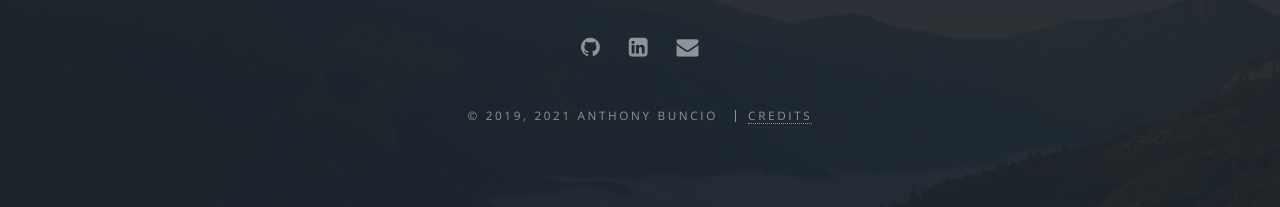
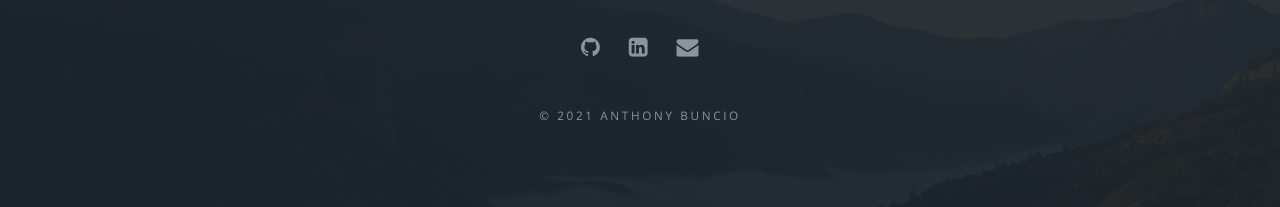
Before and after one commit to AnthonyBuncio/portfolio, a Jekyll site: the page built from index.md, in a window 1280 px wide and 900 px high, scrolled down 1362 px. Shown: the part 690-897 px from the top of the window. Built offline with Jekyll 4.4.1, drawn with Linux system fonts in a browser that asks for light colours; part of the change alters nothing that is shown.

```diff
--- a/_config.yml
+++ b/_config.yml
@@ -1,5 +1,4 @@
 # Welcome to Jekyll!
-
 
 # In addition to these settings, there is a file _data/tokens-template.yml
 # that you'll want to customize for your site. It's named 'tokens' because
@@ -16,13 +15,15 @@ description: Full-Stack Web Developer
 owner:
   name: Anthony Buncio # or company name
   url: "http://anthonybuncio.com" # your URL
-first_published: 2019 # if migrating another site, the year of your first publish
-                      # Must be a 4-digit integer year (math is used on it)
+first_published:
+  2021 # if migrating another site, the year of your first publish
+  # Must be a 4-digit integer year (math is used on it)
 url: "http://anthonybuncio.com" # the base hostname & protocol for this site
-baseurl: "" # the subpath of your site, e.g. /blog
-            # Note you'll have to move your robots.txt to the root if you want it used.
-            # And list multiple sitemaps if there are other subdirectories you want indexed
-            # besides this blog.
+baseurl:
+  "" # the subpath of your site, e.g. /blog
+  # Note you'll have to move your robots.txt to the root if you want it used.
+  # And list multiple sitemaps if there are other subdirectories you want indexed
+  # besides this blog.
 lang: en-us # used in HTML lang attributes
 
 # on landing page
@@ -108,8 +109,8 @@ permalink: /:categories/:title.html
 markdown: kramdown
 #sass:
 #  style: compressed
-exclude: ['site.bat','compose.rb','README.md']
-include: ['_pages','.htaccess']
+exclude: ["site.bat", "compose.rb", "README.md"]
+include: ["_pages", ".htaccess"]
 defaults:
   - scope:
       path: _pages
--- a/_includes/footer.html
+++ b/_includes/footer.html
@@ -1,33 +1,35 @@
 <!-- Footer -->
 <footer id="footer">
-  <ul class="icons">{%
-  for socloc in site.social %}{%
-    if socloc[1] %}{%
-      if socloc[0] == 'email' %}
-    <li><a target="_blank" href="{%
+  <ul class="icons">
+    {% for socloc in site.social %}{% if socloc[1] %}{% if socloc[0] == 'email'
+    %}
+    <li>
+      <a
+        target="_blank"
+        href="{%
         if socloc[1] contains '@' %}mailto:{{ socloc[1] }}{%
         else %}{{ socloc[1] }}{%
-        endif %}" class="icon fa-envelope"
-           ><span class="label">E-mail</span></a></li>{%
-      else %}
-    <li><a target="_blank" href="{{ socloc[1] }}" class="icon fa-{{ socloc[0] }}"
-           ><span class="label">{{ socloc[0] }}</span></a></li>{%
-      endif %}{%
-    endif %}{%
-  endfor %}
+        endif %}"
+        class="icon fa-envelope"
+        ><span class="label">E-mail</span></a
+      >
+    </li>
+    {% else %}
+    <li>
+      <a target="_blank" href="{{ socloc[1] }}" class="icon fa-{{ socloc[0] }}"
+        ><span class="label">{{ socloc[0] }}</span></a
+      >
+    </li>
+    {% endif %}{% endif %}{% endfor %}
   </ul>
   <ul class="copyright">
-    <li>&copy; {%
-    assign thisyear = site.time | date: "%Y" %}{%
-    if site.first_published %}{%
-      capture diff %}{{ site.first_published | minus:thisyear }}{%
-      endcapture %}{%
-      if diff contains '-' %}{{ site.first_published }}, {%
-      endif %}{%
-    endif %}{{ thisyear }} {%
-    if site.owner.name %}{{ site.owner.name }}{%
-    else %}{{ site.title }}{%
-    endif %}</li>
-    <li><a href="{{ '/credits/' | prepend: site.baseurl }}">Credits</a></li>
+    <li>
+      &copy; {% assign thisyear = site.time | date: "%Y" %}{% if
+      site.first_published %}{% capture diff %}{{ site.first_published |
+      minus:thisyear }}{% endcapture %}{% if diff contains '-' %}{{
+      site.first_published }}, {% endif %}{% endif %}{{ thisyear }} {% if
+      site.owner.name %}{{ site.owner.name }}{% else %}{{ site.title }}{% endif
+      %}
+    </li>
   </ul>
 </footer>
```
